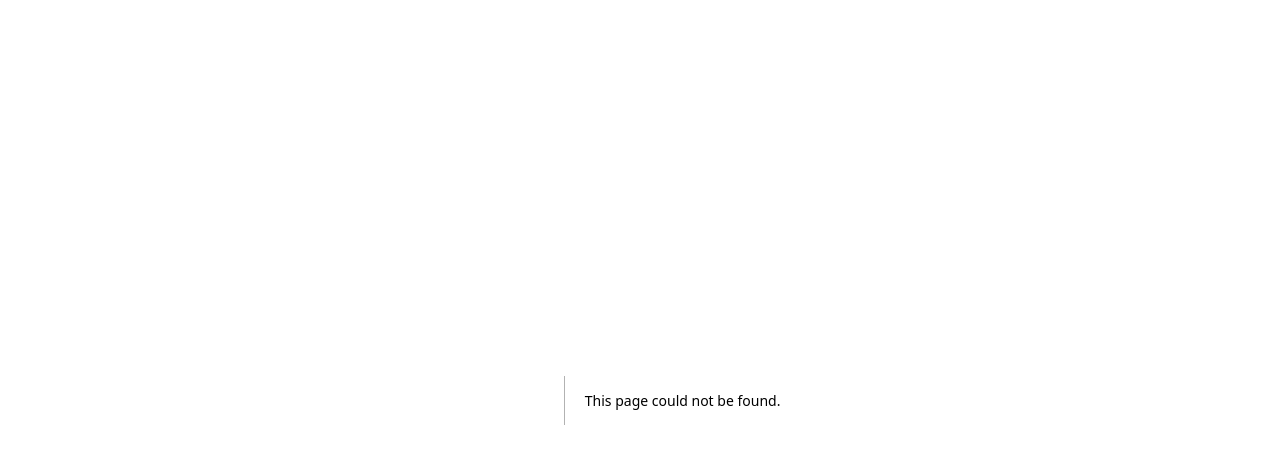
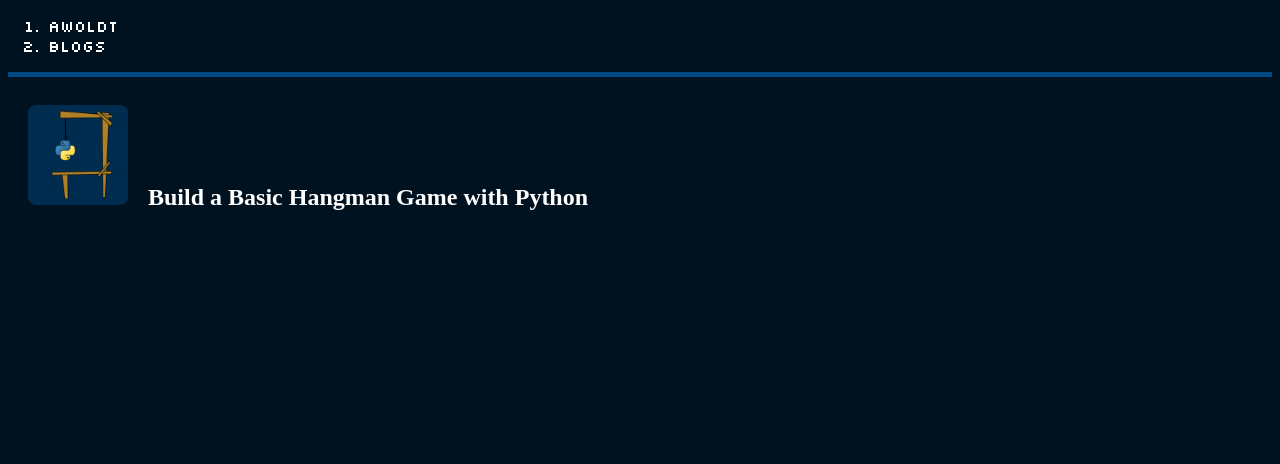
Before and after one commit to awoldt/awoldt, a Next.js app: page /blog in a window 1280 px wide. Before the commit this address had no page. Shown: the top 464 px of the page. Built offline with nearby package versions, Linux system fonts and the light colour scheme.

Commit message:
new blog page

```diff
--- a/src/components/BlogPreviewDiv.tsx
+++ b/src/components/BlogPreviewDiv.tsx
@@ -10,7 +10,7 @@ export default function BlogPreviewDiv({
   href: string;
 }) {
   return (
-    <div>
+    <div className="blog-div">
       <a href={href} className="blog-preview-link">
         <img src={img} className="img-fluid blog-preview-img" />
         <h2 className="blog-preview-title">{title}</h2>
--- /dev/null
+++ b/src/components/Breadcrumb.tsx
@@ -0,0 +1,47 @@
+export default function Breadcrumb({
+  page,
+  blogTitle,
+}: {
+  page: "blogs" | "projects";
+  blogTitle?: string | null;
+}) {
+  return (
+    <>
+      {page === "blogs" && (
+        <>
+          <nav aria-label="breadcrumb">
+            <ol className="breadcrumb">
+              <li className="breadcrumb-item">
+                <a href={"/"}>Awoldt</a>
+              </li>
+              <li className="breadcrumb-item">
+                <a href={"/blog"}>Blogs</a>
+              </li>
+              {blogTitle! && (
+                <>
+                  <li className="breadcrumb-item active" aria-current="page">
+                    {blogTitle}
+                  </li>
+                </>
+              )}
+            </ol>
+          </nav>
+        </>
+      )}
+      {page === "projects" && (
+        <>
+          <nav aria-label="breadcrumb">
+            <ol className="breadcrumb">
+              <li className="breadcrumb-item">
+                <a href={"/"}>Awoldt</a>
+              </li>
+              <li className="breadcrumb-item">
+                <a href={"/projects"}>Projects</a>
+              </li>
+            </ol>
+          </nav>
+        </>
+      )}
+    </>
+  );
+}
--- /dev/null
+++ b/src/pages/blog/index.tsx
@@ -0,0 +1,27 @@
+import BlogPreviewDiv from "@/components/BlogPreviewDiv";
+import Breadcrumb from "@/components/Breadcrumb";
+import Head from "next/head";
+
+export default function BlogsPage() {
+  return (
+    <>
+      <Head>
+        <title>Projects</title>
+        <meta
+          name="description"
+          content="Here are some blogs that might help you and gives ideas for future personal projects"
+        />
+        <link rel="canonical" href="https://awoldt.com/blog" />
+      </Head>
+      <div className="container pt-5">
+        <Breadcrumb blogTitle={null} page="blogs" />
+        <hr></hr>
+        <BlogPreviewDiv
+          img="/imgs/python-hangman.png"
+          title="Build a Basic Hangman Game with Python"
+          href={"/blog/python-hangman"}
+        />
+      </div>
+    </>
+  );
+}
--- a/src/styles/globals.css
+++ b/src/styles/globals.css
@@ -59,6 +59,9 @@ hr {
   height: 5px;
   background: #014982;
 }
+a {
+  text-decoration: none;
+}
 
 pre {
   margin-bottom: 15px;
@@ -107,3 +110,22 @@ pre {
 .shareon {
   float: right;
 }
+.blog-div {
+  padding: 20px;
+  cursor: pointer;
+  border-radius: 8px;
+}
+.blog-div:hover {
+  background-color: #011e36;
+}
+.breadcrumb-item {
+  color: white !important;
+  font-family: Silkscreen-Regular;
+}
+.breadcrumb-item a {
+  color: white;
+}
+
+li::before {
+  color: #002c4f !important;
+}
```
Also changed, not shown: src/components/Blogs.tsx (deleted, +0 -36 lines), src/pages/blog/python-hangman.tsx (+34 -28 lines), src/pages/index.tsx (+19 -28 lines), src/pages/projects.tsx (+3 -9 lines), 1 other file (tests, documents, lock files or other folders).
